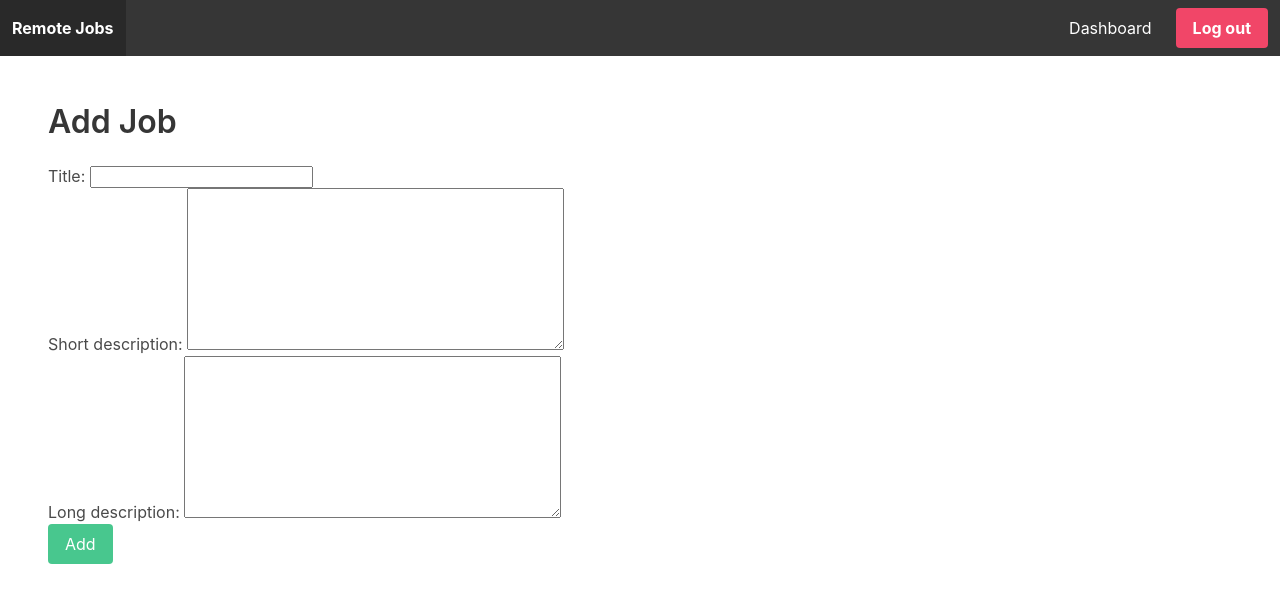
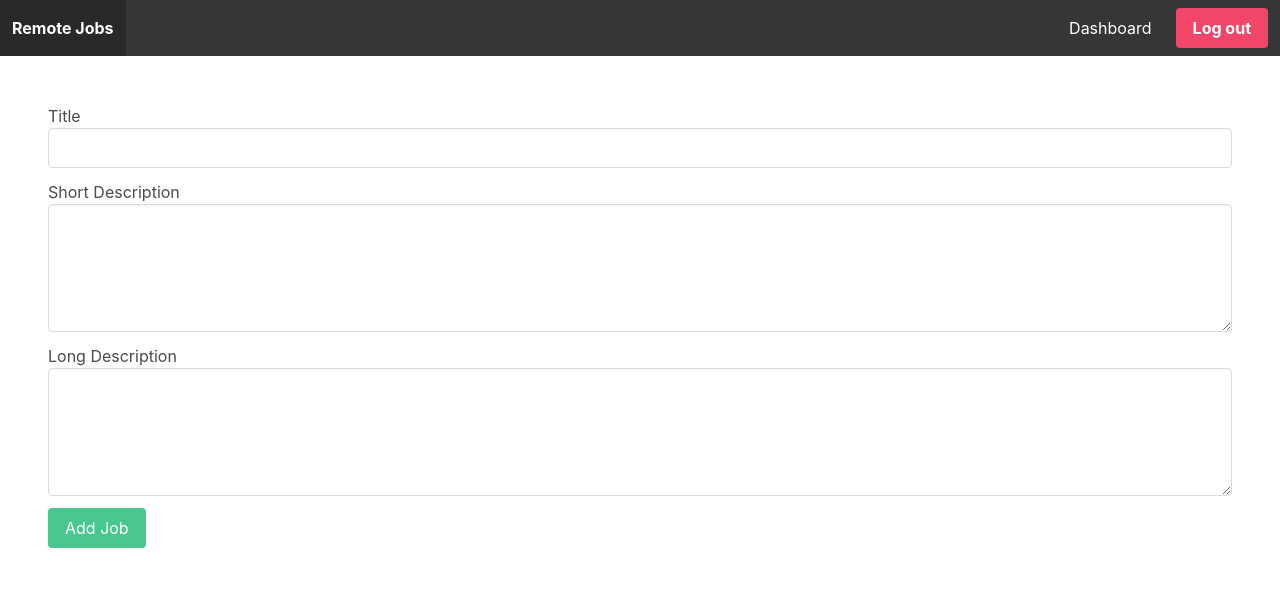
Before and after one commit to Oaksas/remotejobs, a Django app: page /jobs/add/ in a window 1280 px wide. Shown: the top 603 px of the page. Run offline with Django 5.2, Linux system fonts and the light colour scheme; a user stored in the database is signed in.

Commit message:
Refactore url

```diff
--- /dev/null
+++ b/apps/job/urls.py
@@ -0,0 +1,8 @@
+from django.urls import path
+from .views import AddJobView, job_detail
+urlpatterns = [
+    path('<int:job_id>/', job_detail, name='job_detail'),
+    path('add/', AddJobView.as_view(), name='add_job'),
+
+
+]
--- /dev/null
+++ b/apps/userprofile/urls.py
@@ -0,0 +1,7 @@
+from django.urls import path
+
+from .views import dashboard
+
+urlpatterns = [
+    path('', dashboard, name="dashboard")
+]
--- a/remotejobs/urls.py
+++ b/remotejobs/urls.py
@@ -15,12 +15,11 @@ Including another URLconf
     2. Add a URL to urlpatterns:  path('blog/', include('blog.urls'))
 """
 from django.contrib import admin
-from django.urls import path
+from django.urls import path, include
 
 from apps.core.views import frontpage, signup
 from django.contrib.auth import views as auth_views
-from apps.job.views import job_detail, AddJobView
-from apps.userprofile.views import dashboard
+
 
 urlpatterns = [
     path('', frontpage, name='frontpage'),
@@ -29,8 +28,7 @@ urlpatterns = [
     path('logout/', auth_views.LogoutView.as_view(), name='logout'),
     path('login/', auth_views.LoginView.as_view(template_name='core/login.html'), name='login'),
 
-    path('jobs/<int:job_id>/', job_detail, name='job_detail'),
-    path('jobs/add/', AddJobView.as_view(), name='add_job'),
-    path('dashboard/', dashboard, name='dashboard'),
+    path('jobs/', include('apps.job.urls')),
+    path('dashboard/', include('apps.userprofile.urls')),
 
 ]
--- a/templates/job/add_job.html
+++ b/templates/job/add_job.html
@@ -1,15 +1,42 @@
 {% extends 'core/base.html' %}
 
 {% block content %}
-<h1 class="title"> Add Job</h1>
 <form action="" method="post">
     {% csrf_token %}
+    {% if form.errors %}
+    {% for error in form.errors %}
+    <div class="notification is-danger">
+        {{ error }}
+    </div>
+    {% endfor %}
+    {% endif %}
 
-    {{ form.as_p }}
+    <div class="field">
+        <label>Title</label>
+        <div class="control">
+            <input class="input" type="text" name="title" id="id_title">
+        </div>
+    </div>
+
+    <div class="field">
+        <label>Short Description</label>
+        <div class="control">
+            <textarea class="textarea" name="short_description" id="id_short_description"></textarea>
+        </div>
+    </div>
+
+
+    <div class="field">
+        <label>Long Description</label>
+        <div class="control">
+            <textarea class="textarea" name="long_description" id="id_long_description"></textarea>
+        </div>
+    </div>
+
 
     <div class="field">
         <div class="control">
-            <button class="button is-success">Add </button>
+            <button class="button is-success">Add Job</button>
 
         </div>
 
--- a/templates/userprofile/dashboard.html
+++ b/templates/userprofile/dashboard.html
@@ -9,7 +9,7 @@
 
         {% for job in request.user.jobs.all %}
             <div class="job">
-                {% comment %} <a href="{% url 'view_dashboard_job' job.id %}">{{ job.title }} ({{ job.get_status_display }})</a> {% endcomment %}
+                <a href="">{{ job.title }} </a>
             </div>
         {% empty %}
             <p>You don't have any jobs yet...</p>
```
Also changed, not shown: db.sqlite3, 1 other file.
